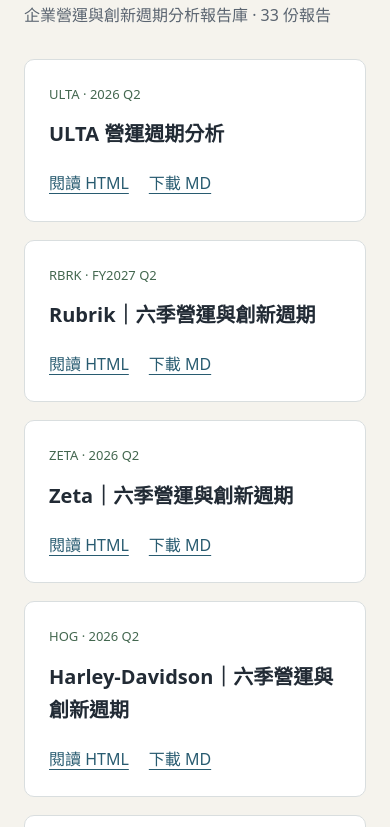
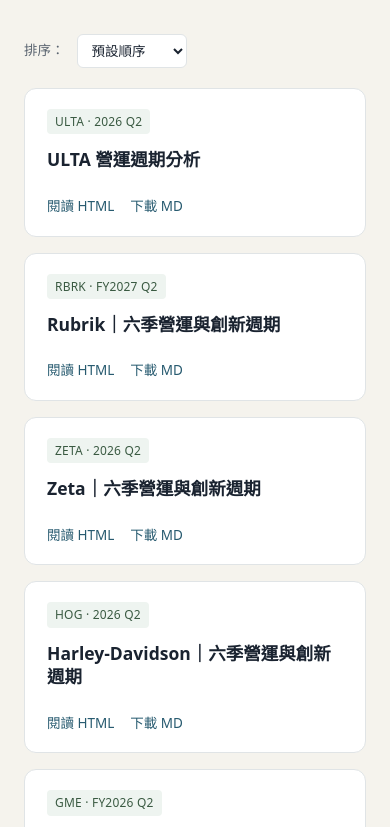
Before and after one commit to joyce5438/eoic-automatic, a plain HTML site: page index.html in a window 390 px wide. Shown: the part 129-956 px from the top of the page. Drawn offline with Linux system fonts and the light colour scheme.

Commit message:
Improve homepage: better visual hierarchy, sorting by ticker/name, back-to-top button

```diff
--- a/index.html
+++ b/index.html
@@ -1,33 +1,231 @@
-<!doctype html><html lang="zh-Hant"><head><meta charset="utf-8"><meta name="viewport" content="width=device-width,initial-scale=1"><title>EOIC automatic</title><style>body{margin:0;background:#f5f3ed;color:#222b35;font:16px/1.65 system-ui,-apple-system,"Noto Sans TC",sans-serif}main{max-width:940px;margin:56px auto;padding:0 24px}h1{font-size:36px;margin:0}p{color:#5a6470}.grid{display:grid;grid-template-columns:repeat(auto-fit,minmax(260px,1fr));gap:18px;margin-top:30px}article{background:#fff;padding:24px;border:1px solid #d9dedf;border-radius:10px}h2{font-size:20px;margin:12px 0 20px}.tag{font-size:13px;color:#43674f}nav{display:flex;gap:20px}a{color:#285b70;text-underline-offset:4px}footer{margin:30px 0;color:#666;font-size:13px}</style></head><body><main><h1>EOIC automatic</h1><p>企業營運與創新週期分析報告庫 · 33 份報告</p><section class="grid"><article><div class="tag">ULTA · 2026 Q2</div><h2>ULTA 營運週期分析</h2><nav><a href="reports/html/ULTA_%E7%87%9F%E9%81%8B%E9%80%B1%E6%9C%9F_2026Q2.html">閱讀 HTML</a><a href="reports/markdown/ULTA_%E7%87%9F%E9%81%8B%E9%80%B1%E6%9C%9F_2026Q2.md" download>下載 MD</a></nav></article>
-<article><div class="tag">RBRK · FY2027 Q2</div><h2>Rubrik｜六季營運與創新週期</h2><nav><a href="reports/html/RBRK_EOIC_2026-10-13.html">閱讀 HTML</a><a href="reports/markdown/RBRK_EOIC_2026-10-13.md" download>下載 MD</a></nav></article>
-<article><div class="tag">ZETA · 2026 Q2</div><h2>Zeta｜六季營運與創新週期</h2><nav><a href="reports/html/ZETA_EOIC_2026-10-13.html">閱讀 HTML</a><a href="reports/markdown/ZETA_EOIC_2026-10-13.md" download>下載 MD</a></nav></article>
-<article><div class="tag">HOG · 2026 Q2</div><h2>Harley-Davidson｜六季營運與創新週期</h2><nav><a href="reports/html/HOG_EOIC_2026-10-13.html">閱讀 HTML</a><a href="reports/markdown/HOG_EOIC_2026-10-13.md" download>下載 MD</a></nav></article>
-<article><div class="tag">GME · FY2026 Q2</div><h2>GameStop｜六季營運與創新週期</h2><nav><a href="reports/html/GME_EOIC_2026-10-13.html">閱讀 HTML</a><a href="reports/markdown/GME_EOIC_2026-10-13.md" download>下載 MD</a></nav></article>
-<article><div class="tag">CLH · 2026 Q2</div><h2>Clean Harbors｜六季營運與創新週期</h2><nav><a href="reports/html/CLH_EOIC_2026-10-13.html">閱讀 HTML</a><a href="reports/markdown/CLH_EOIC_2026-10-13.md" download>下載 MD</a></nav></article>
-<article><div class="tag">YOU · 2026 Q2</div><h2>CLEAR｜六季營運與創新週期</h2><nav><a href="reports/html/YOU_EOIC_2026-10-13.html">閱讀 HTML</a><a href="reports/markdown/YOU_EOIC_2026-10-13.md" download>下載 MD</a></nav></article>
-<article><div class="tag">TOST · 2026 Q2</div><h2>Toast｜六季營運與創新週期</h2><nav><a href="reports/html/TOST_EOIC_2026-10-13.html">閱讀 HTML</a><a href="reports/markdown/TOST_EOIC_2026-10-13.md" download>下載 MD</a></nav></article>
-<article><div class="tag">OSCR · 2026 Q2</div><h2>Oscar Health｜六季營運與創新週期</h2><nav><a href="reports/html/OSCR_EOIC_2026-10-13.html">閱讀 HTML</a><a href="reports/markdown/OSCR_EOIC_2026-10-13.md" download>下載 MD</a></nav></article>
-<article><div class="tag">CHWY · FY2026 Q2</div><h2>Chewy｜六季營運與創新週期</h2><nav><a href="reports/html/CHWY_EOIC_2026-10-13.html">閱讀 HTML</a><a href="reports/markdown/CHWY_EOIC_2026-10-13.md" download>下載 MD</a></nav></article>
-<article><div class="tag">ZTS · 2026 Q2</div><h2>Zoetis｜六季營運與創新週期</h2><nav><a href="reports/html/ZTS_EOIC_2026-10-13.html">閱讀 HTML</a><a href="reports/markdown/ZTS_EOIC_2026-10-13.md" download>下載 MD</a></nav></article>
-<article><div class="tag">ELF · FY2027 Q1</div><h2>e.l.f. Beauty｜六季營運與創新週期</h2><nav><a href="reports/html/ELF_EOIC_2026-10-13.html">閱讀 HTML</a><a href="reports/markdown/ELF_EOIC_2026-10-13.md" download>下載 MD</a></nav></article>
-<article><div class="tag">V · FY2026 Q3</div><h2>Visa｜六季營運與創新週期</h2><nav><a href="reports/html/V_EOIC_2026-10-13.html">閱讀 HTML</a><a href="reports/markdown/V_EOIC_2026-10-13.md" download>下載 MD</a></nav></article>
-<article><div class="tag">HOOD · 2026 Q2</div><h2>Robinhood｜六季營運與創新週期</h2><nav><a href="reports/html/HOOD_EOIC_2026-10-13.html">閱讀 HTML</a><a href="reports/markdown/HOOD_EOIC_2026-10-13.md" download>下載 MD</a></nav></article>
-<article><div class="tag">HNGE · 2026 Q2</div><h2>Hinge Health｜六季營運與創新週期</h2><nav><a href="reports/html/HNGE_EOIC_2026-10-13.html">閱讀 HTML</a><a href="reports/markdown/HNGE_EOIC_2026-10-13.md" download>下載 MD</a></nav></article>
-<article><div class="tag">AMKR · 2026 Q2</div><h2>Amkor｜六季營運與創新週期</h2><nav><a href="reports/html/AMKR_EOIC_2026-10-13.html">閱讀 HTML</a><a href="reports/markdown/AMKR_EOIC_2026-10-13.md" download>下載 MD</a></nav></article>
-<article><div class="tag">ALGM · FY2027 Q1</div><h2>Allegro MicroSystems｜六季營運與創新週期</h2><nav><a href="reports/html/ALGM_EOIC_2026-10-13.html">閱讀 HTML</a><a href="reports/markdown/ALGM_EOIC_2026-10-13.md" download>下載 MD</a></nav></article>
-<article><div class="tag">SYM · FY2026 Q3</div><h2>Symbotic｜六季營運與創新週期</h2><nav><a href="reports/html/SYM_EOIC_2026-10-13.html">閱讀 HTML</a><a href="reports/markdown/SYM_EOIC_2026-10-13.md" download>下載 MD</a></nav></article>
-<article><div class="tag">ZS · FY2026 Q4</div><h2>Zscaler｜六季營運與創新週期</h2><nav><a href="reports/html/ZS_EOIC_2026-10-13.html">閱讀 HTML</a><a href="reports/markdown/ZS_EOIC_2026-10-13.md" download>下載 MD</a></nav></article>
-<article><div class="tag">CARR · 2026 Q2</div><h2>Carrier｜六季營運與創新週期</h2><nav><a href="reports/html/CARR_EOIC_2026-10-13.html">閱讀 HTML</a><a href="reports/markdown/CARR_EOIC_2026-10-13.md" download>下載 MD</a></nav></article>
-<article><div class="tag">PCG · 2026 Q2</div><h2>PG&E｜六季營運與創新週期</h2><nav><a href="reports/html/PCG_EOIC_2026-10-13.html">閱讀 HTML</a><a href="reports/markdown/PCG_EOIC_2026-10-13.md" download>下載 MD</a></nav></article>
-<article><div class="tag">DOCN · 2026 Q2</div><h2>DigitalOcean｜六季營運與創新週期</h2><nav><a href="reports/html/DOCN_EOIC_2026-10-13.html">閱讀 HTML</a><a href="reports/markdown/DOCN_EOIC_2026-10-13.md" download>下載 MD</a></nav></article>
-<article><div class="tag">VIRT · 2026 Q2</div><h2>Virtu Financial｜六季營運與創新週期</h2><nav><a href="reports/html/VIRT_EOIC_2026-10-13.html">閱讀 HTML</a><a href="reports/markdown/VIRT_EOIC_2026-10-13.md" download>下載 MD</a></nav></article>
-<article><div class="tag">GNRC · 2026 Q2</div><h2>Generac｜六季營運與創新週期</h2><nav><a href="reports/html/GNRC_EOIC_2026-10-13.html">閱讀 HTML</a><a href="reports/markdown/GNRC_EOIC_2026-10-13.md" download>下載 MD</a></nav></article>
-<article><div class="tag">NET · 2026 Q2</div><h2>Cloudflare｜六季營運與創新週期</h2><nav><a href="reports/html/NET_EOIC_2026-10-13.html">閱讀 HTML</a><a href="reports/markdown/NET_EOIC_2026-10-13.md" download>下載 MD</a></nav></article>
-<article><div class="tag">MRNA · 2026 Q2</div><h2>Moderna｜六季營運與創新週期</h2><nav><a href="reports/html/MRNA_EOIC_2026-10-13.html">閱讀 HTML</a><a href="reports/markdown/MRNA_EOIC_2026-10-13.md" download>下載 MD</a></nav></article>
-<article><div class="tag">TT · 2026 Q2</div><h2>Trane Technologies｜六季營運與創新週期</h2><nav><a href="reports/html/TT_EOIC_2026-10-13.html">閱讀 HTML</a><a href="reports/markdown/TT_EOIC_2026-10-13.md" download>下載 MD</a></nav></article>
-<article><div class="tag">HPE · FY2026 Q3</div><h2>HPE｜六季營運與創新週期</h2><nav><a href="reports/html/HPE_EOIC_2026-10-13.html">閱讀 HTML</a><a href="reports/markdown/HPE_EOIC_2026-10-13.md" download>下載 MD</a></nav></article>
-<article><div class="tag">CVLT · FY2027 Q1</div><h2>Commvault｜六季營運與創新週期</h2><nav><a href="reports/html/CVLT_EOIC_2026-10-14.html">閱讀 HTML</a><a href="reports/markdown/CVLT_EOIC_2026-10-14.md" download>下載 MD</a></nav></article>
-<article><div class="tag">GFL · 2026 Q2</div><h2>GFL Environmental｜六季營運與創新週期</h2><nav><a href="reports/html/GFL_EOIC_2026-10-14.html">閱讀 HTML</a><a href="reports/markdown/GFL_EOIC_2026-10-14.md" download>下載 MD</a></nav></article>
-<article><div class="tag">ROL · 2026 Q2</div><h2>Rollins｜六季營運與創新週期</h2><nav><a href="reports/html/ROL_EOIC_2026-10-14.html">閱讀 HTML</a><a href="reports/markdown/ROL_EOIC_2026-10-14.md" download>下載 MD</a></nav></article>
-<article><div class="tag">TTEK · FY2025 Q2–FY2026 Q3</div><h2>Tetra Tech｜六季營運與創新週期</h2><nav><a href="reports/html/TTEK_EOIC_2026-10-14.html">閱讀 HTML</a><a href="reports/markdown/TTEK_EOIC_2026-10-14.md" download>下載 MD</a></nav></article>
-<article><div class="tag">RSG · 2025 Q1–2026 Q2</div><h2>Republic Services｜六季營運與創新週期</h2><nav><a href="reports/html/RSG_EOIC_2026-10-14.html">閱讀 HTML</a><a href="reports/markdown/RSG_EOIC_2026-10-14.md" download>下載 MD</a></nav></article></section><footer>公開閱讀｜每份報告保留 Markdown 原稿與 HTML 閱讀版；資訊截止日以各份報告為準。</footer></main><script>(function(){function c(){var b=a.contentDocument||(a.contentWindow&&a.contentWindow.document);if(b){var d=b.createElement('script');d.innerHTML="window.__CF$cv$params={r:'a4a83b83be1e6e2f',t:'MTc5MTk5ODE5Mw=='};var a=document.createElement('script');a.src='/cdn-cgi/challenge-platform/scripts/jsd/main.js';document.getElementsByTagName('head')[0].appendChild(a);";b.getElementsByTagName('head')[0].appendChild(d)}}if(document.body){var a=document.createElement('iframe');a.height=1;a.width=1;a.style.position='absolute';a.style.top=0;a.style.left=0;a.style.border='none';a.style.visibility='hidden';document.body.appendChild(a);if('loading'!==document.readyState)c();else if(window.addEventListener)document.addEventListener('DOMContentLoaded',c);else{var e=document.onreadystatechange||function(){};document.onreadystatechange=function(b){e(b);'loading'!==document.readyState&&(document.onreadystatechange=e,c())}}}})();</script></body></html>
+<!doctype html>
+<html lang="zh-Hant">
+<head>
+<meta charset="utf-8">
+<meta name="viewport" content="width=device-width,initial-scale=1">
+<title>EOIC automatic</title>
+<style>
+  :root {
+    --bg: #f5f3ed;
+    --card: #ffffff;
+    --text: #1a2330;
+    --muted: #5a6470;
+    --accent: #285b70;
+    --border: #e0e4e6;
+    --tag-bg: #eef4f0;
+    --tag-text: #3a5a42;
+  }
+  * { box-sizing: border-box; }
+  body {
+    margin: 0;
+    background: var(--bg);
+    color: var(--text);
+    font: 15.5px/1.6 system-ui, -apple-system, "Noto Sans TC", sans-serif;
+  }
+  main {
+    max-width: 1080px;
+    margin: 0 auto;
+    padding: 48px 24px 80px;
+  }
+  header {
+    margin-bottom: 32px;
+  }
+  h1 {
+    font-size: 32px;
+    font-weight: 650;
+    margin: 0 0 8px;
+    letter-spacing: -0.3px;
+  }
+  .subtitle {
+    color: var(--muted);
+    font-size: 15px;
+    margin: 0;
+  }
+  .controls {
+    display: flex;
+    align-items: center;
+    gap: 12px;
+    margin: 24px 0 20px;
+    flex-wrap: wrap;
+  }
+  .controls label {
+    font-size: 13.5px;
+    color: var(--muted);
+  }
+  select {
+    padding: 6px 10px;
+    border: 1px solid var(--border);
+    border-radius: 6px;
+    background: #fff;
+    font: inherit;
+    font-size: 13.5px;
+    color: var(--text);
+  }
+  .grid {
+    display: grid;
+    grid-template-columns: repeat(auto-fill, minmax(300px, 1fr));
+    gap: 16px;
+  }
+  article {
+    background: var(--card);
+    border: 1px solid var(--border);
+    border-radius: 12px;
+    padding: 20px 22px 18px;
+    display: flex;
+    flex-direction: column;
+    gap: 10px;
+    transition: box-shadow 0.15s ease;
+  }
+  article:hover {
+    box-shadow: 0 4px 16px rgba(0,0,0,0.06);
+  }
+  .tag {
+    display: inline-block;
+    background: var(--tag-bg);
+    color: var(--tag-text);
+    font-size: 12px;
+    font-weight: 500;
+    padding: 3px 8px;
+    border-radius: 4px;
+    letter-spacing: 0.2px;
+    align-self: flex-start;
+  }
+  h2 {
+    font-size: 17.5px;
+    font-weight: 600;
+    margin: 4px 0 6px;
+    line-height: 1.35;
+  }
+  nav {
+    display: flex;
+    gap: 16px;
+    margin-top: auto;
+    padding-top: 8px;
+  }
+  a {
+    color: var(--accent);
+    text-decoration: none;
+    font-size: 13.5px;
+    font-weight: 500;
+  }
+  a:hover {
+    text-decoration: underline;
+    text-underline-offset: 3px;
+  }
+  footer {
+    margin-top: 40px;
+    color: #888;
+    font-size: 12.5px;
+    line-height: 1.5;
+  }
+  #back-to-top {
+    position: fixed;
+    bottom: 24px;
+    right: 24px;
+    width: 44px;
+    height: 44px;
+    background: #fff;
+    border: 1px solid var(--border);
+    border-radius: 50%;
+    display: flex;
+    align-items: center;
+    justify-content: center;
+    cursor: pointer;
+    box-shadow: 0 2px 10px rgba(0,0,0,0.08);
+    opacity: 0;
+    visibility: hidden;
+    transition: opacity 0.2s, visibility 0.2s;
+    font-size: 18px;
+    color: var(--text);
+  }
+  #back-to-top.visible {
+    opacity: 1;
+    visibility: visible;
+  }
+  #back-to-top:hover {
+    background: #fafafa;
+  }
+</style>
+</head>
+<body>
+<main>
+  <header>
+    <h1>EOIC automatic</h1>
+    <p class="subtitle">企業營運與創新週期分析報告庫 · 33 份報告</p>
+  </header>
+
+  <div class="controls">
+    <label for="sort">排序：</label>
+    <select id="sort">
+      <option value="default">預設順序</option>
+      <option value="ticker">依 Ticker</option>
+      <option value="name">依公司名稱</option>
+    </select>
+  </div>
+
+  <section class="grid" id="report-grid">
+    <article data-ticker="ULTA" data-name="ULTA"><div class="tag">ULTA · 2026 Q2</div><h2>ULTA 營運週期分析</h2><nav><a href="reports/html/ULTA_%E7%87%9F%E9%81%8B%E9%80%B1%E6%9C%9F_2026Q2.html">閱讀 HTML</a><a href="reports/markdown/ULTA_%E7%87%9F%E9%81%8B%E9%80%B1%E6%9C%9F_2026Q2.md" download>下載 MD</a></nav></article>
+    <article data-ticker="RBRK" data-name="Rubrik"><div class="tag">RBRK · FY2027 Q2</div><h2>Rubrik｜六季營運與創新週期</h2><nav><a href="reports/html/RBRK_EOIC_2026-10-13.html">閱讀 HTML</a><a href="reports/markdown/RBRK_EOIC_2026-10-13.md" download>下載 MD</a></nav></article>
+    <article data-ticker="ZETA" data-name="Zeta"><div class="tag">ZETA · 2026 Q2</div><h2>Zeta｜六季營運與創新週期</h2><nav><a href="reports/html/ZETA_EOIC_2026-10-13.html">閱讀 HTML</a><a href="reports/markdown/ZETA_EOIC_2026-10-13.md" download>下載 MD</a></nav></article>
+    <article data-ticker="HOG" data-name="Harley-Davidson"><div class="tag">HOG · 2026 Q2</div><h2>Harley-Davidson｜六季營運與創新週期</h2><nav><a href="reports/html/HOG_EOIC_2026-10-13.html">閱讀 HTML</a><a href="reports/markdown/HOG_EOIC_2026-10-13.md" download>下載 MD</a></nav></article>
+    <article data-ticker="GME" data-name="GameStop"><div class="tag">GME · FY2026 Q2</div><h2>GameStop｜六季營運與創新週期</h2><nav><a href="reports/html/GME_EOIC_2026-10-13.html">閱讀 HTML</a><a href="reports/markdown/GME_EOIC_2026-10-13.md" download>下載 MD</a></nav></article>
+    <article data-ticker="CLH" data-name="Clean Harbors"><div class="tag">CLH · 2026 Q2</div><h2>Clean Harbors｜六季營運與創新週期</h2><nav><a href="reports/html/CLH_EOIC_2026-10-13.html">閱讀 HTML</a><a href="reports/markdown/CLH_EOIC_2026-10-13.md" download>下載 MD</a></nav></article>
+    <article data-ticker="YOU" data-name="CLEAR"><div class="tag">YOU · 2026 Q2</div><h2>CLEAR｜六季營運與創新週期</h2><nav><a href="reports/html/YOU_EOIC_2026-10-13.html">閱讀 HTML</a><a href="reports/markdown/YOU_EOIC_2026-10-13.md" download>下載 MD</a></nav></article>
+    <article data-ticker="TOST" data-name="Toast"><div class="tag">TOST · 2026 Q2</div><h2>Toast｜六季營運與創新週期</h2><nav><a href="reports/html/TOST_EOIC_2026-10-13.html">閱讀 HTML</a><a href="reports/markdown/TOST_EOIC_2026-10-13.md" download>下載 MD</a></nav></article>
+    <article data-ticker="OSCR" data-name="Oscar Health"><div class="tag">OSCR · 2026 Q2</div><h2>Oscar Health｜六季營運與創新週期</h2><nav><a href="reports/html/OSCR_EOIC_2026-10-13.html">閱讀 HTML</a><a href="reports/markdown/OSCR_EOIC_2026-10-13.md" download>下載 MD</a></nav></article>
+    <article data-ticker="CHWY" data-name="Chewy"><div class="tag">CHWY · FY2026 Q2</div><h2>Chewy｜六季營運與創新週期</h2><nav><a href="reports/html/CHWY_EOIC_2026-10-13.html">閱讀 HTML</a><a href="reports/markdown/CHWY_EOIC_2026-10-13.md" download>下載 MD</a></nav></article>
+    <article data-ticker="ZTS" data-name="Zoetis"><div class="tag">ZTS · 2026 Q2</div><h2>Zoetis｜六季營運與創新週期</h2><nav><a href="reports/html/ZTS_EOIC_2026-10-13.html">閱讀 HTML</a><a href="reports/markdown/ZTS_EOIC_2026-10-13.md" download>下載 MD</a></nav></article>
+    <article data-ticker="ELF" data-name="e.l.f. Beauty"><div class="tag">ELF · FY2027 Q1</div><h2>e.l.f. Beauty｜六季營運與創新週期</h2><nav><a href="reports/html/ELF_EOIC_2026-10-13.html">閱讀 HTML</a><a href="reports/markdown/ELF_EOIC_2026-10-13.md" download>下載 MD</a></nav></article>
+    <article data-ticker="V" data-name="Visa"><div class="tag">V · FY2026 Q3</div><h2>Visa｜六季營運與創新週期</h2><nav><a href="reports/html/V_EOIC_2026-10-13.html">閱讀 HTML</a><a href="reports/markdown/V_EOIC_2026-10-13.md" download>下載 MD</a></nav></article>
+    <article data-ticker="HOOD" data-name="Robinhood"><div class="tag">HOOD · 2026 Q2</div><h2>Robinhood｜六季營運與創新週期</h2><nav><a href="reports/html/HOOD_EOIC_2026-10-13.html">閱讀 HTML</a><a href="reports/markdown/HOOD_EOIC_2026-10-13.md" download>下載 MD</a></nav></article>
+    <article data-ticker="HNGE" data-name="Hinge Health"><div class="tag">HNGE · 2026 Q2</div><h2>Hinge Health｜六季營運與創新週期</h2><nav><a href="reports/html/HNGE_EOIC_2026-10-13.html">閱讀 HTML</a><a href="reports/markdown/HNGE_EOIC_2026-10-13.md" download>下載 MD</a></nav></article>
+    <article data-ticker="AMKR" data-name="Amkor"><div class="tag">AMKR · 2026 Q2</div><h2>Amkor｜六季營運與創新週期</h2><nav><a href="reports/html/AMKR_EOIC_2026-10-13.html">閱讀 HTML</a><a href="reports/markdown/AMKR_EOIC_2026-10-13.md" download>下載 MD</a></nav></article>
+    <article data-ticker="ALGM" data-name="Allegro MicroSystems"><div class="tag">ALGM · FY2027 Q1</div><h2>Allegro MicroSystems｜六季營運與創新週期</h2><nav><a href="reports/html/ALGM_EOIC_2026-10-13.html">閱讀 HTML</a><a href="reports/markdown/ALGM_EOIC_2026-10-13.md" download>下載 MD</a></nav></article>
+    <article data-ticker="SYM" data-name="Symbotic"><div class="tag">SYM · FY2026 Q3</div><h2>Symbotic｜六季營運與創新週期</h2><nav><a href="reports/html/SYM_EOIC_2026-10-13.html">閱讀 HTML</a><a href="reports/markdown/SYM_EOIC_2026-10-13.md" download>下載 MD</a></nav></article>
+    <article data-ticker="ZS" data-name="Zscaler"><div class="tag">ZS · FY2026 Q4</div><h2>Zscaler｜六季營運與創新週期</h2><nav><a href="reports/html/ZS_EOIC_2026-10-13.html">閱讀 HTML</a><a href="reports/markdown/ZS_EOIC_2026-10-13.md" download>下載 MD</a></nav></article>
+    <article data-ticker="CARR" data-name="Carrier"><div class="tag">CARR · 2026 Q2</div><h2>Carrier｜六季營運與創新週期</h2><nav><a href="reports/html/CARR_EOIC_2026-10-13.html">閱讀 HTML</a><a href="reports/markdown/CARR_EOIC_2026-10-13.md" download>下載 MD</a></nav></article>
+    <article data-ticker="PCG" data-name="PG&E"><div class="tag">PCG · 2026 Q2</div><h2>PG&E｜六季營運與創新週期</h2><nav><a href="reports/html/PCG_EOIC_2026-10-13.html">閱讀 HTML</a><a href="reports/markdown/PCG_EOIC_2026-10-13.md" download>下載 MD</a></nav></article>
+    <article data-ticker="DOCN" data-name="DigitalOcean"><div class="tag">DOCN · 2026 Q2</div><h2>DigitalOcean｜六季營運與創新週期</h2><nav><a href="reports/html/DOCN_EOIC_2026-10-13.html">閱讀 HTML</a><a href="reports/markdown/DOCN_EOIC_2026-10-13.md" download>下載 MD</a></nav></article>
+    <article data-ticker="VIRT" data-name="Virtu Financial"><div class="tag">VIRT · 2026 Q2</div><h2>Virtu Financial｜六季營運與創新週期</h2><nav><a href="reports/html/VIRT_EOIC_2026-10-13.html">閱讀 HTML</a><a href="reports/markdown/VIRT_EOIC_2026-10-13.md" download>下載 MD</a></nav></article>
+    <article data-ticker="GNRC" data-name="Generac"><div class="tag">GNRC · 2026 Q2</div><h2>Generac｜六季營運與創新週期</h2><nav><a href="reports/html/GNRC_EOIC_2026-10-13.html">閱讀 HTML</a><a href="reports/markdown/GNRC_EOIC_2026-10-13.md" download>下載 MD</a></nav></article>
+    <article data-ticker="NET" data-name="Cloudflare"><div class="tag">NET · 2026 Q2</div><h2>Cloudflare｜六季營運與創新週期</h2><nav><a href="reports/html/NET_EOIC_2026-10-13.html">閱讀 HTML</a><a href="reports/markdown/NET_EOIC_2026-10-13.md" download>下載 MD</a></nav></article>
+    <article data-ticker="MRNA" data-name="Moderna"><div class="tag">MRNA · 2026 Q2</div><h2>Moderna｜六季營運與創新週期</h2><nav><a href="reports/html/MRNA_EOIC_2026-10-13.html">閱讀 HTML</a><a href="reports/markdown/MRNA_EOIC_2026-10-13.md" download>下載 MD</a></nav></article>
+    <article data-ticker="TT" data-name="Trane Technologies"><div class="tag">TT · 2026 Q2</div><h2>Trane Technologies｜六季營運與創新週期</h2><nav><a href="reports/html/TT_EOIC_2026-10-13.html">閱讀 HTML</a><a href="reports/markdown/TT_EOIC_2026-10-13.md" download>下載 MD</a></nav></article>
+    <article data-ticker="HPE" data-name="HPE"><div class="tag">HPE · FY2026 Q3</div><h2>HPE｜六季營運與創新週期</h2><nav><a href="reports/html/HPE_EOIC_2026-10-13.html">閱讀 HTML</a><a href="reports/markdown/HPE_EOIC_2026-10-13.md" download>下載 MD</a></nav></article>
+    <article data-ticker="CVLT" data-name="Commvault"><div class="tag">CVLT · FY2027 Q1</div><h2>Commvault｜六季營運與創新週期</h2><nav><a href="reports/html/CVLT_EOIC_2026-10-14.html">閱讀 HTML</a><a href="reports/markdown/CVLT_EOIC_2026-10-14.md" download>下載 MD</a></nav></article>
+    <article data-ticker="GFL" data-name="GFL Environmental"><div class="tag">GFL · 2026 Q2</div><h2>GFL Environmental｜六季營運與創新週期</h2><nav><a href="reports/html/GFL_EOIC_2026-10-14.html">閱讀 HTML</a><a href="reports/markdown/GFL_EOIC_2026-10-14.md" download>下載 MD</a></nav></article>
+    <article data-ticker="ROL" data-name="Rollins"><div class="tag">ROL · 2026 Q2</div><h2>Rollins｜六季營運與創新週期</h2><nav><a href="reports/html/ROL_EOIC_2026-10-14.html">閱讀 HTML</a><a href="reports/markdown/ROL_EOIC_2026-10-14.md" download>下載 MD</a></nav></article>
+    <article data-ticker="TTEK" data-name="Tetra Tech"><div class="tag">TTEK · FY2025 Q2–FY2026 Q3</div><h2>Tetra Tech｜六季營運與創新週期</h2><nav><a href="reports/html/TTEK_EOIC_2026-10-14.html">閱讀 HTML</a><a href="reports/markdown/TTEK_EOIC_2026-10-14.md" download>下載 MD</a></nav></article>
+    <article data-ticker="RSG" data-name="Republic Services"><div class="tag">RSG · 2025 Q1–2026 Q2</div><h2>Republic Services｜六季營運與創新週期</h2><nav><a href="reports/html/RSG_EOIC_2026-10-14.html">閱讀 HTML</a><a href="reports/markdown/RSG_EOIC_2026-10-14.md" download>下載 MD</a></nav></article>
+  </section>
+
+  <footer>公開閱讀｜每份報告保留 Markdown 原稿與 HTML 閱讀版；資訊截止日以各份報告為準。</footer>
+</main>
+
+<button id="back-to-top" title="回到頂部">↑</button>
+
+<script>
+  const grid = document.getElementById('report-grid');
+  const articles = Array.from(grid.querySelectorAll('article'));
+  const sortSelect = document.getElementById('sort');
+
+  function sortReports(mode) {
+    const sorted = [...articles];
+    if (mode === 'ticker') {
+      sorted.sort((a, b) => a.dataset.ticker.localeCompare(b.dataset.ticker));
+    } else if (mode === 'name') {
+      sorted.sort((a, b) => a.dataset.name.localeCompare(b.dataset.name, 'zh-Hant'));
+    }
+    sorted.forEach(el => grid.appendChild(el));
+  }
+
+  sortSelect.addEventListener('change', () => sortReports(sortSelect.value));
+
+  const btn = document.getElementById('back-to-top');
+  window.addEventListener('scroll', () => {
+    btn.classList.toggle('visible', window.scrollY > 400);
+  });
+  btn.addEventListener('click', () => window.scrollTo({ top: 0, behavior: 'smooth' }));
+</script>
+</body>
+</html>
```
